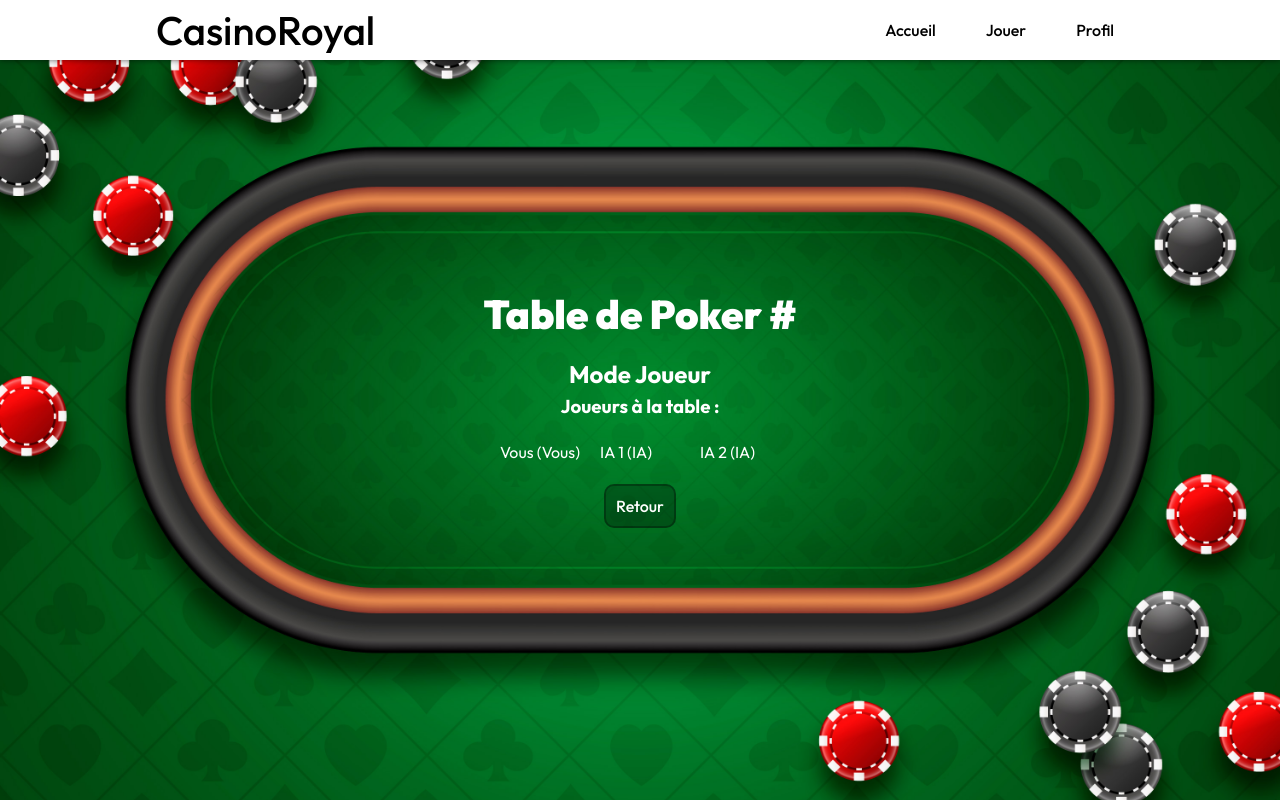
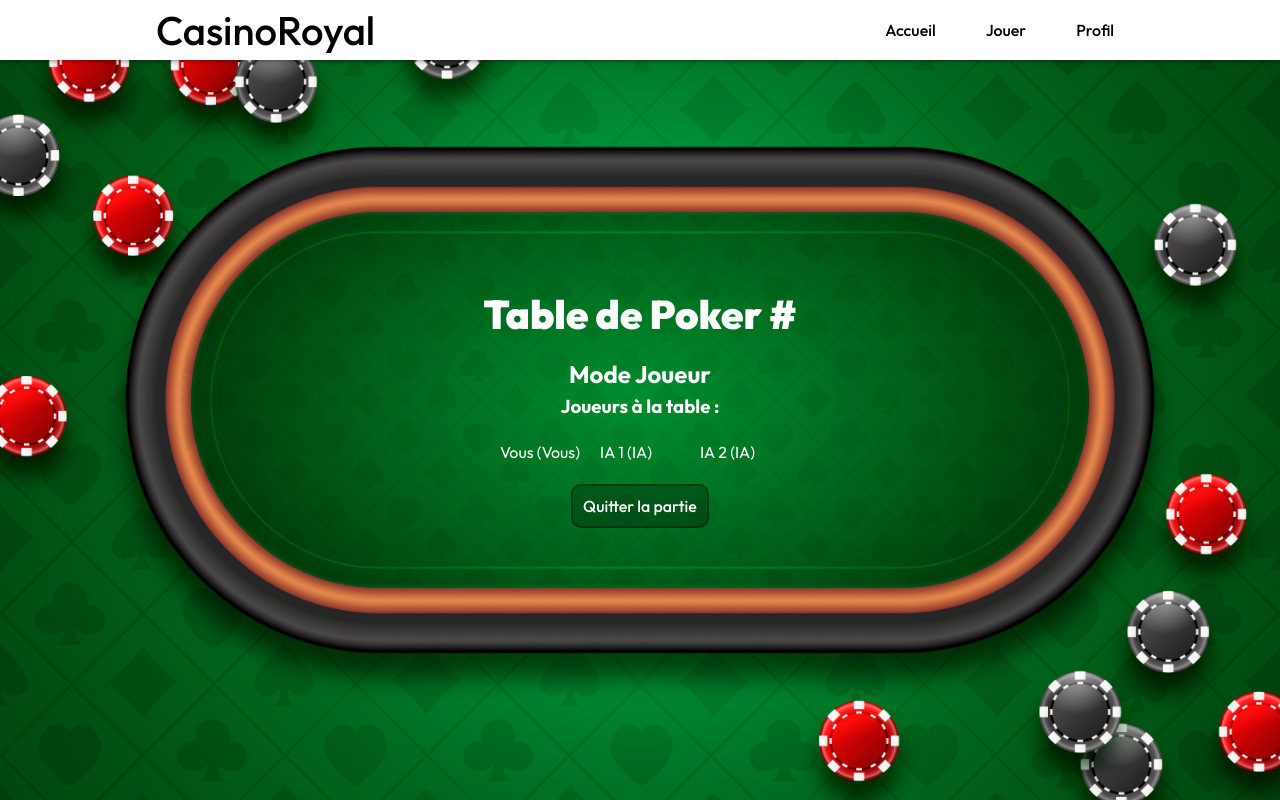
Before and after one commit to Beehnood/front-poker, a React (Vite) app in the folder front-poker-api/: page /partie in a window 1280 px wide. Both pictures are taken after a click on the button "Jouer". Built offline with nearby package versions, Linux system fonts and the light colour scheme; a web font is replaced by a local one.

Commit message:
Changement partie

```diff
--- a/front-poker-api/src/pages/Partie.tsx
+++ b/front-poker-api/src/pages/Partie.tsx
@@ -58,7 +58,7 @@ const Partie = () => {
                                 ))}
                             </ul>
                         </div>
-                        <button onClick={() => setMode(null)} className='button'>Retour</button>
+                        <button onClick={() => setMode(null)} className='button'>Quitter la partie</button>
                     </div>
                 )}
             </div>
```
